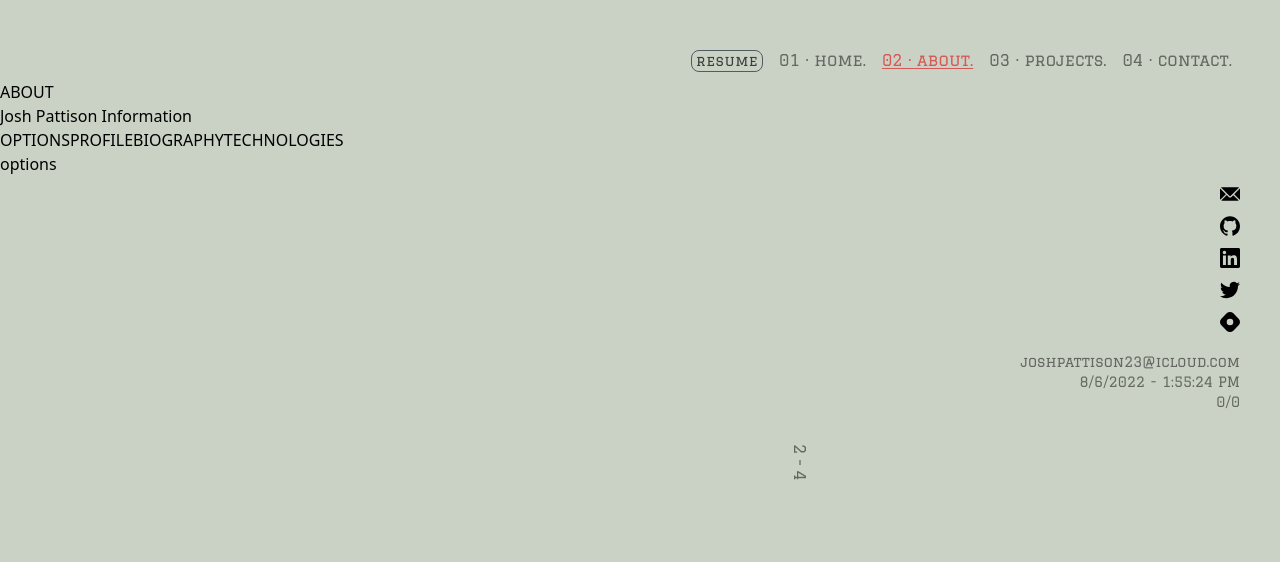
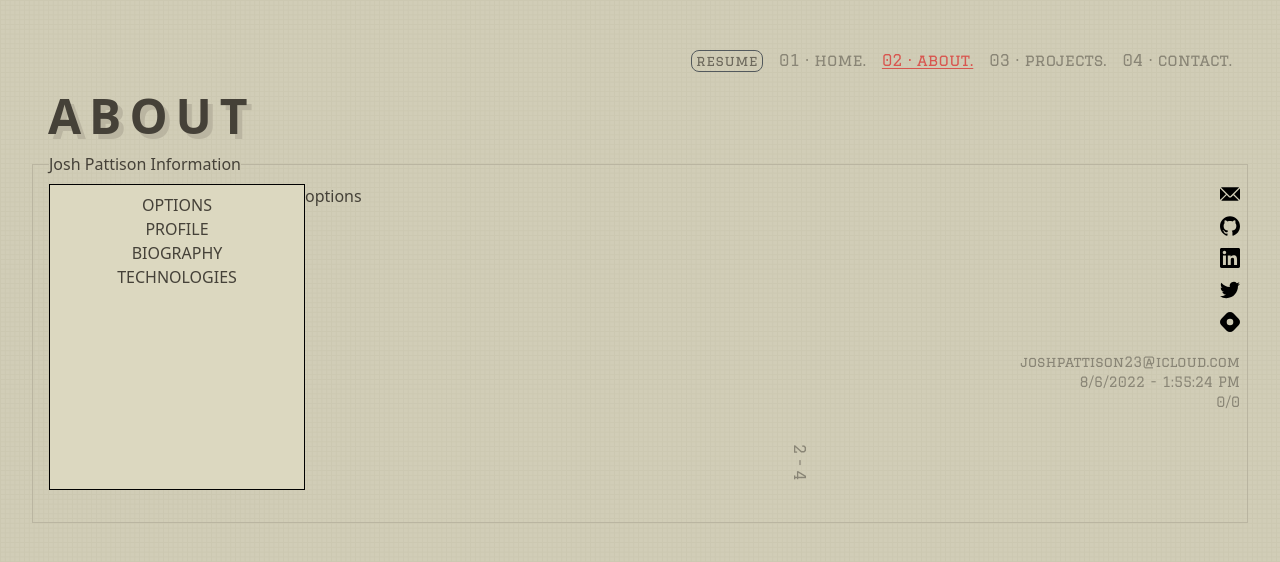
Before and after one commit to pattisoj/portfolio, a Next.js app: page /about in a window 1280 px wide. Shown: the top 562 px of the page. Built offline with nearby package versions, Linux system fonts and the light colour scheme.

Commit message:
Began with some simple styling

```diff
--- a/styles/about.css
+++ b/styles/about.css
@@ -1,8 +1,43 @@
 .about-page-container{
     height: 100vh;
     width: 100vw;
-    /* background-image: url(); */
-    background-color: #cad2c5;
+    background-color: #d1cdb7;
+    -webkit-background-size: 0.3rem 0.3rem;
+    -moz-background-size: 0.3rem 0.3rem;
+    background-size: 0.3rem 0.3rem;
+    background-image: -webkit-linear-gradient(left, #ccc8b1 1px, rgba(204,200,177,0) 1px), -webkit-linear-gradient(top, #ccc8b1 1px, rgba(204,200,177,0) 1px);
+    background-image: -moz-linear-gradient(left, #ccc8b1 1px, rgba(204,200,177,0) 1px), -moz-linear-gradient(top, #ccc8b1 1px, rgba(204,200,177,0) 1px);
+    background-image: -o-linear-gradient(left, #ccc8b1 1px, rgba(204,200,177,0) 1px), -o-linear-gradient(top, #ccc8b1 1px, rgba(204,200,177,0) 1px);
+    background-image: -ms-linear-gradient(left, #ccc8b1 1px, rgba(204,200,177,0) 1px), -ms-linear-gradient(top, #ccc8b1 1px, rgba(204,200,177,0) 1px);
+    background-image: linear-gradient(to right, #ccc8b1 1px, rgba(204,200,177,0) 1px), linear-gradient(to bottom, #ccc8b1 1px, rgba(204,200,177,0) 1px);
+    color: #454138;
     display: flex;
     flex-direction: column;
 }
+
+.about-title{
+    margin: 0;
+    margin-left: 3rem;
+    font-size: 3rem;
+    font-weight: bold;
+    letter-spacing: 0.5rem;
+    text-shadow: 0.3rem 0.3rem 0 #bab5a1;
+}
+
+.about-info {
+    margin: 0 2rem 0 2rem;
+    padding: 1rem;
+    padding-top: 0.5rem;
+    border: 0.1rem solid #bab5a1;
+    display: flex;
+}
+
+.about-options{
+    border: 1px solid black;
+    width: 20vw;
+    padding: 0.5rem;
+    padding-bottom: 25vh;
+    display: grid;
+    margin-bottom: 1rem;
+    background-color: #dcd8c0;
+}
```
